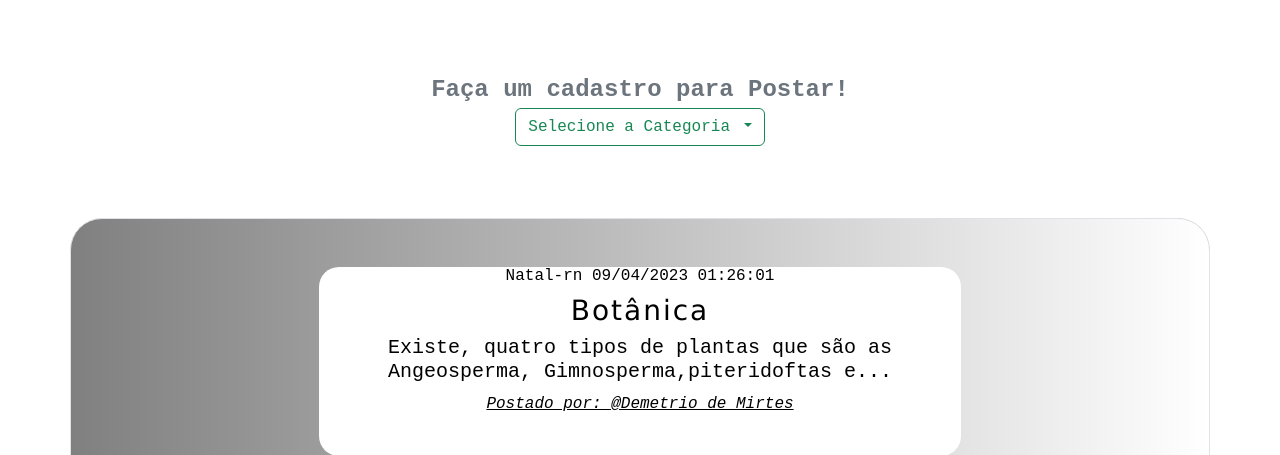
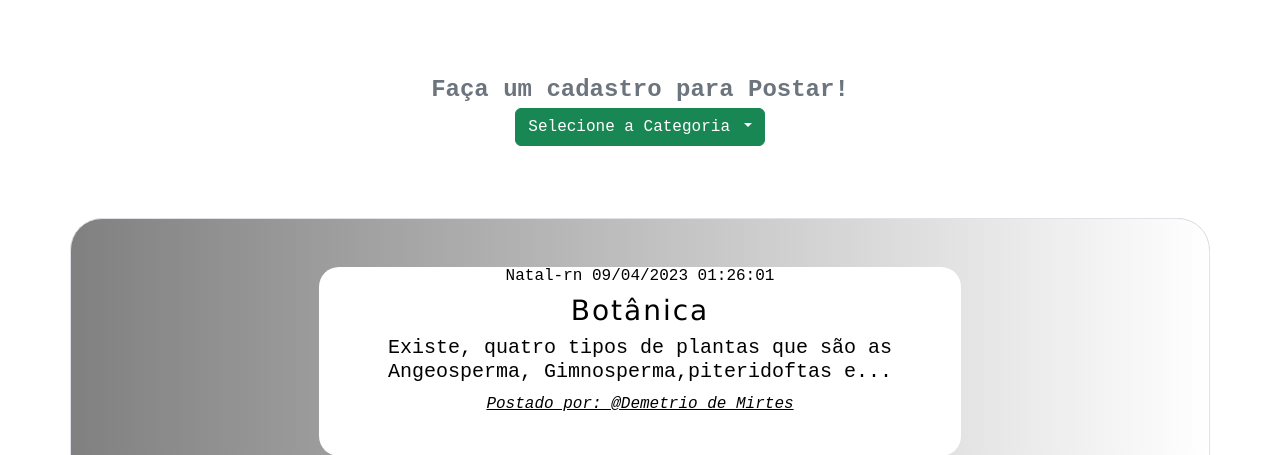
Before and after one commit to davi41229/blog-v2-flask-e-sqlite3, a Flask app: page / in a window 1280 px wide. Shown: the part 56-511 px from the top of the page. Run offline with Flask 2, Linux system fonts and the light colour scheme; data comes from the database, SQL or seed files in the repository; parts of the project's set-up code (start-up, migrations or seed data) failed here and were passed over.

Commit message:
Update index.html

```diff
--- a/app/templates/index.html
+++ b/app/templates/index.html
@@ -33,7 +33,7 @@
 <br>
 <!-- Example single danger button -->
 <div class="btn-group">
-  <button type="button" class="btn btn-outline-success dropdown-toggle" data-bs-toggle="dropdown" aria-expanded="false">
+  <button type="button" class="btn btn-success dropdown-toggle" data-bs-toggle="dropdown" aria-expanded="false">
     Selecione a Categoria
   </button>
   <ul class="dropdown-menu">
```
